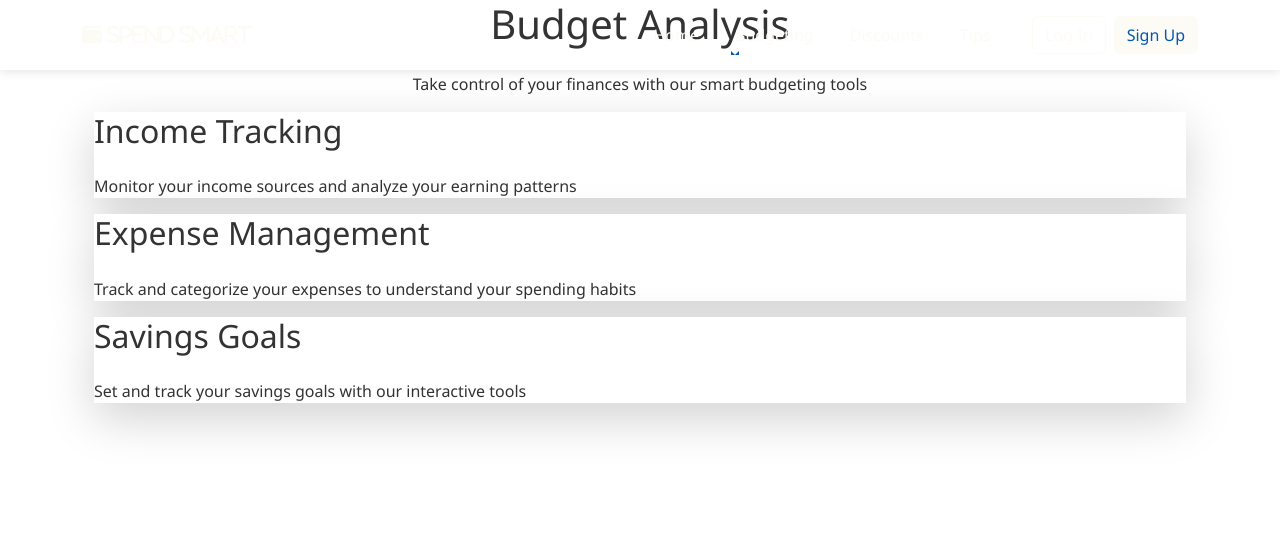
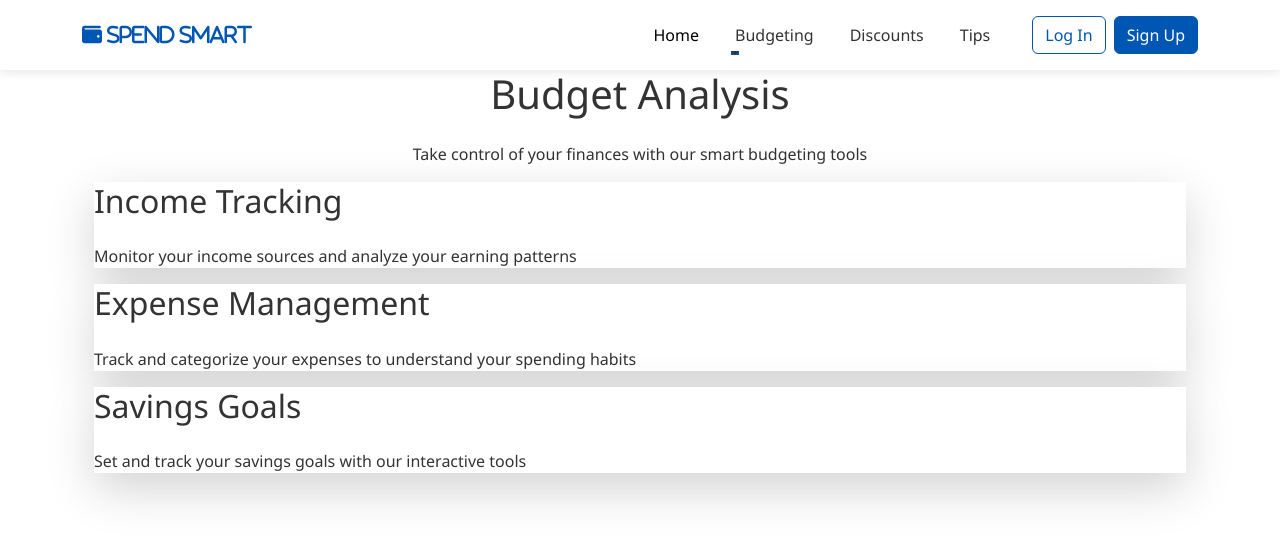
Before and after one commit to suhaib-mousa/SpendSmart.github.io, a React (Vite) app: page /budget in a window 1280 px wide. Shown: the top 540 px of the page. Built offline with nearby package versions, Linux system fonts and the light colour scheme.

Commit message:
Update navbar and Tips page styling

```diff
--- a/src/components/Navbar.jsx
+++ b/src/components/Navbar.jsx
@@ -1,9 +1,12 @@
 import React from 'react';
-import { Link } from 'react-router-dom';
+import { Link, useLocation } from 'react-router-dom';
 
 const Navbar = () => {
+  const location = useLocation();
+  const isTipsPage = location.pathname === '/tips';
+
   return (
-    <nav className="navbar navbar-expand-lg sticky-top">
+    <nav className={`navbar navbar-expand-lg sticky-top ${isTipsPage ? 'navbar-tips' : ''}`}>
       <div className="container">
         <Link className="navbar-brand" to="/">
           <i className="fas fa-wallet"> Spend Smart</i>
--- a/src/pages/Tips.jsx
+++ b/src/pages/Tips.jsx
@@ -7,7 +7,7 @@ import '../styles/Tips.css';
 
 const Tips = () => {
   const [currentTip, setCurrentTip] = useState({
-    bg: '/Media/Untitled design(8).png',
+    bg: '/html/Media/Untitled design(8).png',
     title: 'Ways to make money from the Internet',
     text: 'A video from the Online Lessons channel discusses ways to make money online and increase your sources of income..',
     link: 'https://youtu.be/wAIIct0rNZU?si=duAyUiHhcqcePIbT'
@@ -15,25 +15,25 @@ const Tips = () => {
 
   const tips = [
     {
-      bg: '/Media/Untitled design(10).png',
+      bg: '/html/Media/Untitled design(10).png',
       title: 'The most important rule in investment',
       text: 'What is investment, why do we invest, and how? This clip will answer these questions.',
       link: 'https://youtu.be/bFfeCSbLaB8?si=EDYwvHJEwK6WHj4u'
     },
     {
-      bg: '/Media/Untitled design(11).png',
+      bg: '/html/Media/Untitled design(11).png',
       title: 'Best money management system',
       text: 'A video from the Dupamicaffeine channel shows a practical way to divide your monthly salary and increase your income..',
       link: 'https://youtu.be/loGAyJTbu88?si=C6H6odrof4pjwXlS'
     },
     {
-      bg: '/Media/Untitled design(14).png',
+      bg: '/html/Media/Untitled design(14).png',
       title: 'How to be creative in financial management and save your money?',
       text: 'YouTube video showing ways to manage your finances well.',
       link: 'https://youtu.be/s0t_4MSQEYQ?si=aX-tJnzhbu4Alc-w'
     },
     {
-      bg: '/Media/Untitled design(12).png',
+      bg: '/html/Media/Untitled design(12).png',
       title: 'financial freedom',
       text: 'YouTube clip from the show \'Seen\' talking about financial freedom.',
       link: 'https://youtu.be/kZTSzFfMFjY?si=yGGtVtRu5M5NTLLw'
@@ -44,7 +44,7 @@ const Tips = () => {
     const realIndex = swiper.realIndex;
     if (realIndex === 0) {
       setCurrentTip({
-        bg: '/Media/Untitled design(8).png',
+        bg: '/html/Media/Untitled design(8).png',
         title: 'Ways to make money from the Internet',
         text: 'A video from the Online Lessons channel discusses ways to make money online and increase your sources of income..',
         link: 'https://youtu.be/wAIIct0rNZU?si=duAyUiHhcqcePIbT'
@@ -62,7 +62,7 @@ const Tips = () => {
   }, [currentTip]);
 
   return (
-    <div className="tips-container">
+    <div className="tips-container" style={{ backgroundImage: `url(${currentTip.bg})` }}>
       <div className="hero d-flex align-items-end">
         <div className="hero-content mb-5">
           <h1 className="tip-title text-right">{currentTip.title}</h1>
--- a/src/styles/Tips.css
+++ b/src/styles/Tips.css
@@ -1,61 +1,8 @@
-:root {
-  --primary-blue: #0056b3;
-  --secondary-blue: #007bff;
-  --light-blue: #e6f2ff;
-  --dark-blue: #004085;
-  --accent-blue: #00a0e9;
-}
-
-body {
+.tips-container {
   height: 100vh;
-  overflow: hidden;
-  transition: background-image 0.6s ease-in-out;
   background-size: cover;
   background-position: center;
-}
-
-.tips-container {
-  height: calc(100vh - 70px);
-  margin-top: 70px;
-}
-
-.navbar {
-  background-color: transparent !important;
-  position: fixed;
-  width: 100%;
-  top: 0;
-  z-index: 1000;
-}
-
-.navbar .nav-link {
-  color: #fdfbf5 !important;
-}
-
-.navbar .navbar-brand,
-.navbar .navbar-brand i {
-  color: #fdfbf5 !important;
-}
-
-.navbar .btn-outline-primary {
-  border-color: #fdfbf5;
-  color: #fdfbf5;
-}
-
-.navbar .btn-outline-primary:hover {
-  background-color: #fdfbf5;
-  color: var(--primary-blue);
-}
-
-.navbar .btn-primary {
-  background-color: #fdfbf5;
-  border-color: #fdfbf5;
-  color: var(--primary-blue);
-}
-
-.navbar .btn-primary:hover {
-  background-color: var(--light-blue);
-  border-color: var(--light-blue);
-  color: var(--primary-blue);
+  overflow: hidden;
 }
 
 .hero {
@@ -75,6 +22,7 @@ body {
 .hero h1 {
   font-size: 4rem;
   font-weight: bold;
+  color: #fdfbf5;
 }
 
 .swiper-container {
@@ -102,14 +50,14 @@ body {
   border: none;
   border-radius: 2rem;
   background-color: #7AB2D3;
-  color: #fffdfd;
+  color: #fdfbf5;
   transition: background 0.3s ease;
   margin-top: 1rem;
 }
 
 .tip-link:hover {
   background-color: #4A628A;
-  color: #fffdfd;
+  color: #fdfbf5;
 }
 
 .swiper-button-prev,
--- a/src/styles/global.css
+++ b/src/styles/global.css
@@ -10,7 +10,6 @@
 body {
   font-family: 'Segoe UI', Tahoma, Geneva, Verdana, sans-serif;
   color: #333;
-  overflow-x: hidden;
 }
 
 /* Navigation */
@@ -18,6 +17,39 @@ body {
   background-color: white;
   box-shadow: 0 2px 10px rgba(0, 0, 0, 0.1);
   padding: 15px 0;
+}
+
+.navbar-tips {
+  background-color: transparent !important;
+  box-shadow: none;
+}
+
+.navbar-tips .nav-link,
+.navbar-tips .navbar-brand,
+.navbar-tips .navbar-brand i {
+  color: #fdfbf5 !important;
+}
+
+.navbar-tips .btn-outline-primary {
+  border-color: #fdfbf5;
+  color: #fdfbf5;
+}
+
+.navbar-tips .btn-outline-primary:hover {
+  background-color: #fdfbf5;
+  color: var(--primary-blue);
+}
+
+.navbar-tips .btn-primary {
+  background-color: #fdfbf5;
+  border-color: #fdfbf5;
+  color: var(--primary-blue);
+}
+
+.navbar-tips .btn-primary:hover {
+  background-color: var(--light-blue);
+  border-color: var(--light-blue);
+  color: var(--primary-blue);
 }
 
 .navbar-brand {
```
